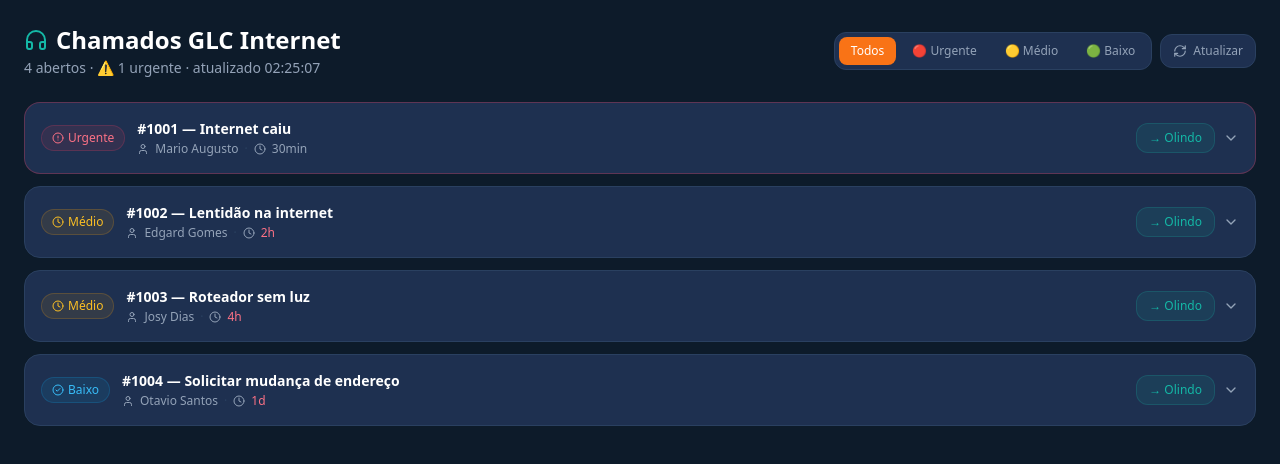
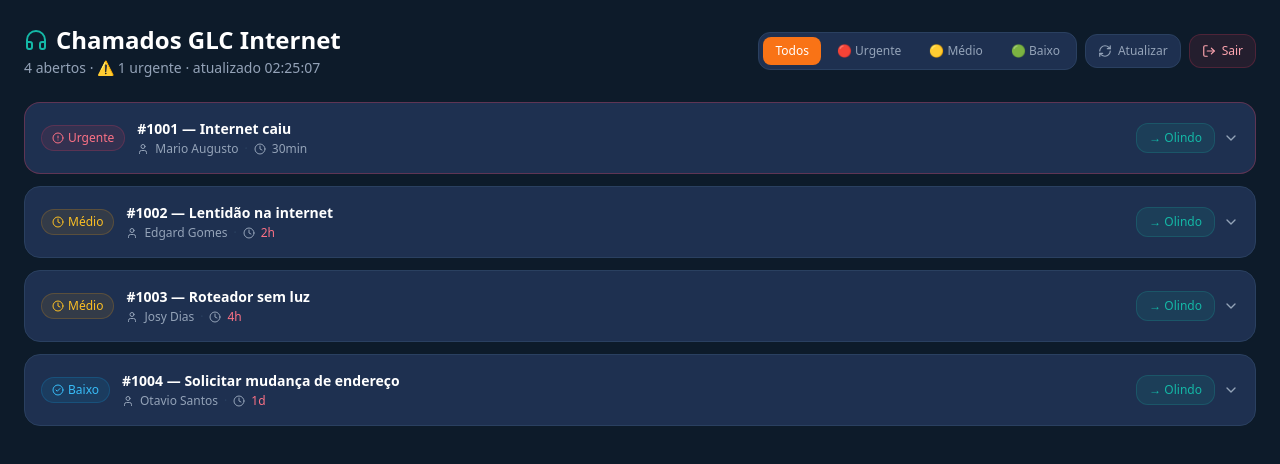
Before and after one commit to glcdesenvoldev/glc-atende, a Next.js app: page /dashboard/chamados in a window 1280 px wide. Shown: the top 464 px of the page. Built offline with nearby package versions, Linux system fonts and the light colour scheme.

Commit message:
Add dashboard logout button

```diff
--- a/src/app/dashboard/chamados/page.tsx
+++ b/src/app/dashboard/chamados/page.tsx
@@ -1,7 +1,7 @@
 "use client";
 
 import { useState, useEffect, useCallback } from "react";
-import { Headphones, RefreshCw, AlertCircle, Clock, CheckCircle2, Loader2, User, ChevronDown, ChevronUp, Send } from "lucide-react";
+import { Headphones, RefreshCw, AlertCircle, Clock, CheckCircle2, Loader2, User, ChevronDown, ChevronUp, Send, LogOut } from "lucide-react";
 
 interface Chamado {
   id: string;
@@ -116,6 +116,13 @@ export default function ChamadosPage() {
             <RefreshCw className={`w-3.5 h-3.5 ${loading ? "animate-spin" : ""}`} />
             Atualizar
           </button>
+          <form method="post" action="/api/auth/logout">
+            <button type="submit"
+              className="flex items-center gap-1.5 bg-rose-500/10 border border-rose-500/20 hover:bg-rose-500/20 text-rose-300 hover:text-rose-200 rounded-xl px-3 py-2 text-xs transition-all">
+              <LogOut className="w-3.5 h-3.5" />
+              Sair
+            </button>
+          </form>
         </div>
       </div>
 
```
